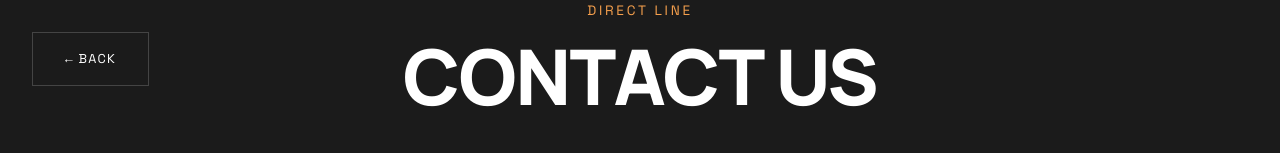
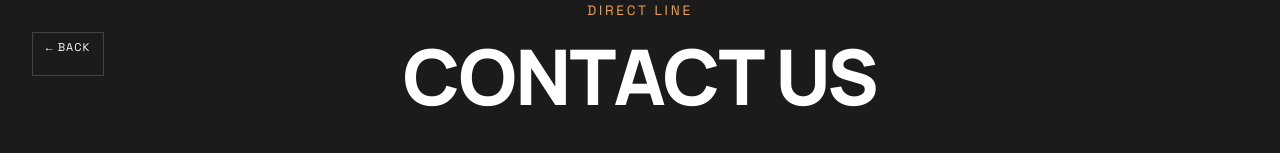
Before and after one commit to farahaosama506-commits/AUR-, a Next.js app: page /contact in a window 1280 px wide. Shown: the top 153 px of the page. Built offline with nearby package versions, Linux system fonts and the light colour scheme.

Commit message:
small buttons

```diff
--- a/app/brand/Brand.module.css
+++ b/app/brand/Brand.module.css
@@ -206,9 +206,9 @@
   background-color: var(--surface);
   border: 1px solid var(--outline-variant);
   color: var(--on-surface);
-  padding: var(--spacing-md) var(--spacing-xl);
+  padding: 0.4rem 0.8rem;
   font-family: var(--font-label);
-  font-size: 0.8rem;
+  font-size: 0.7rem;
   letter-spacing: 0.1em;
   text-transform: uppercase;
   cursor: pointer;
--- a/app/contact/Contact.module.css
+++ b/app/contact/Contact.module.css
@@ -222,9 +222,9 @@
   background-color: var(--surface);
   border: 1px solid var(--outline-variant);
   color: var(--on-surface);
-  padding: var(--spacing-md) var(--spacing-xl);
+  padding: 0.4rem 0.8rem;
   font-family: var(--font-label);
-  font-size: 0.8rem;
+  font-size: 0.7rem;
   letter-spacing: 0.1em;
   text-transform: uppercase;
   cursor: pointer;
--- a/app/ethics/Ethics.module.css
+++ b/app/ethics/Ethics.module.css
@@ -166,9 +166,9 @@
   background-color: var(--surface);
   border: 1px solid var(--outline-variant);
   color: var(--on-surface);
-  padding: var(--spacing-md) var(--spacing-xl);
+  padding: 0.4rem 0.8rem;
   font-family: var(--font-label);
-  font-size: 0.8rem;
+  font-size: 0.7rem;
   letter-spacing: 0.1em;
   text-transform: uppercase;
   cursor: pointer;
```
